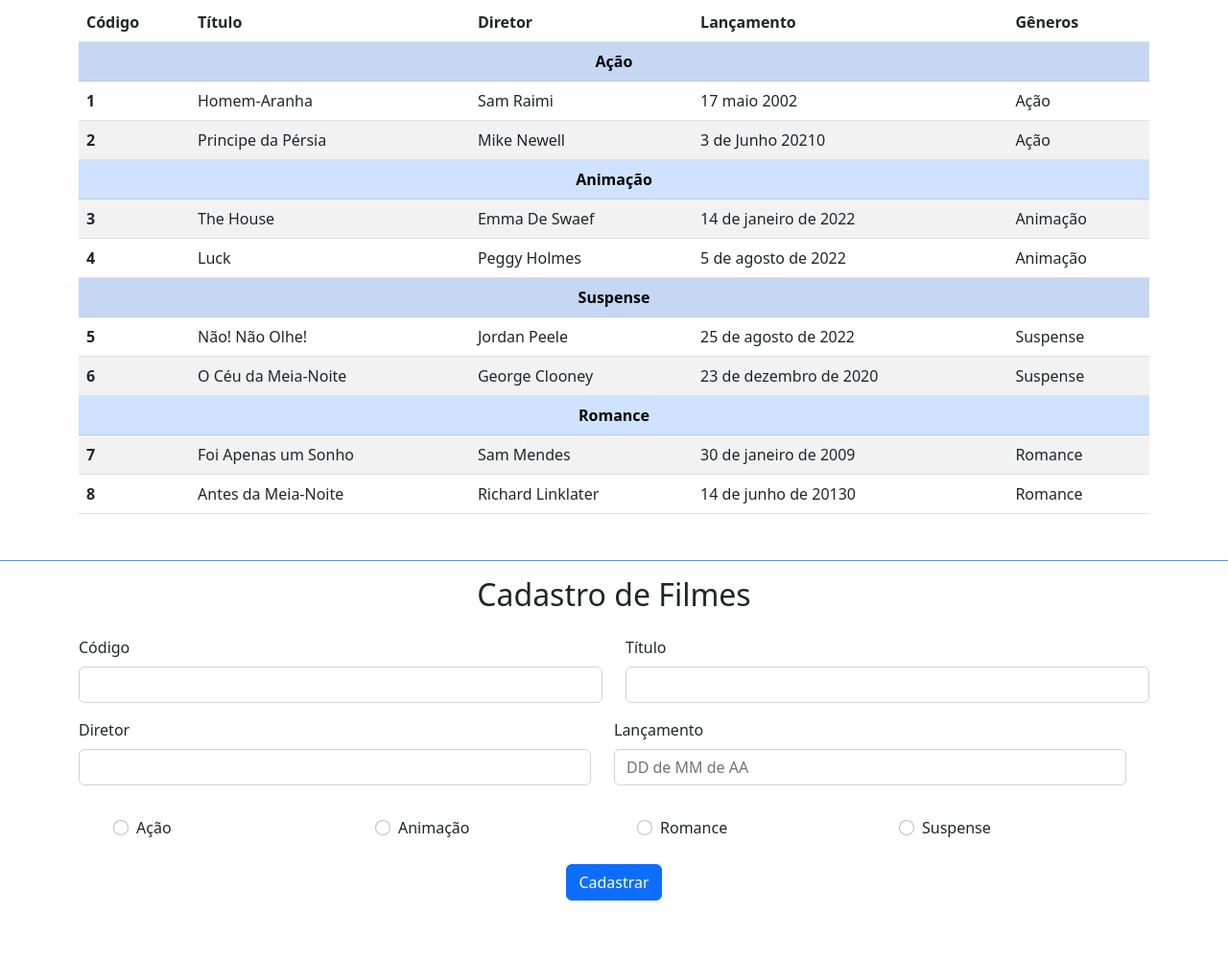
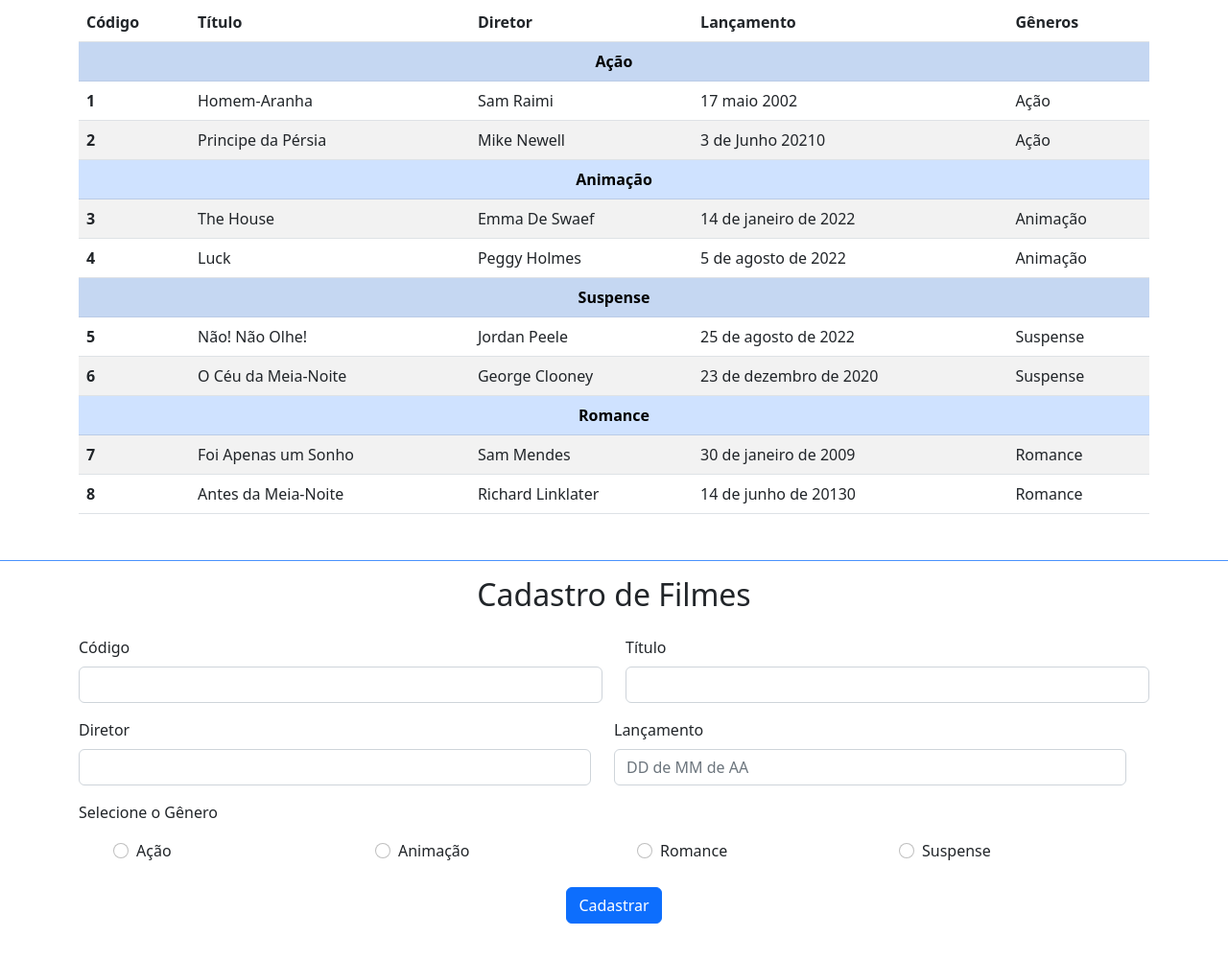
Before and after one commit to CarolineT9/Locadora2000, a plain HTML site: page index.html in a window 1280 px wide. Shown: the part 273-1274 px from the top of the page at 96% size. Drawn offline with nearby package versions, Linux system fonts and the light colour scheme; a script that the page names is missing.

Commit message:
inserindo paragrafo para selecao de genero

```diff
--- a/index.html
+++ b/index.html
@@ -171,7 +171,7 @@
                 <div>
 
                     <!--? Cadastro de gêneros-->
-
+                    <p>Selecione o Gênero</p>
                     <div class="row mt-3">
                         <div class="col form-check ms-5">
                             <input type="radio" id="radioGAcao" name="radio" class="form-check-input" value="acao">
```
